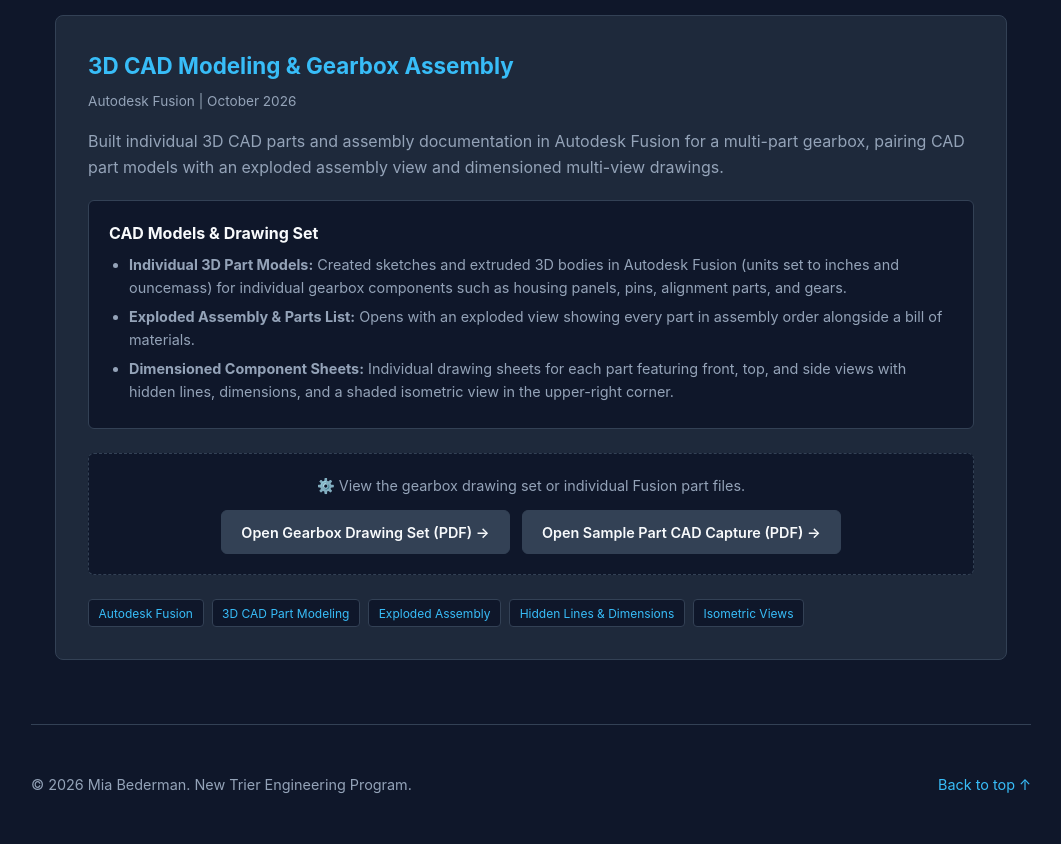
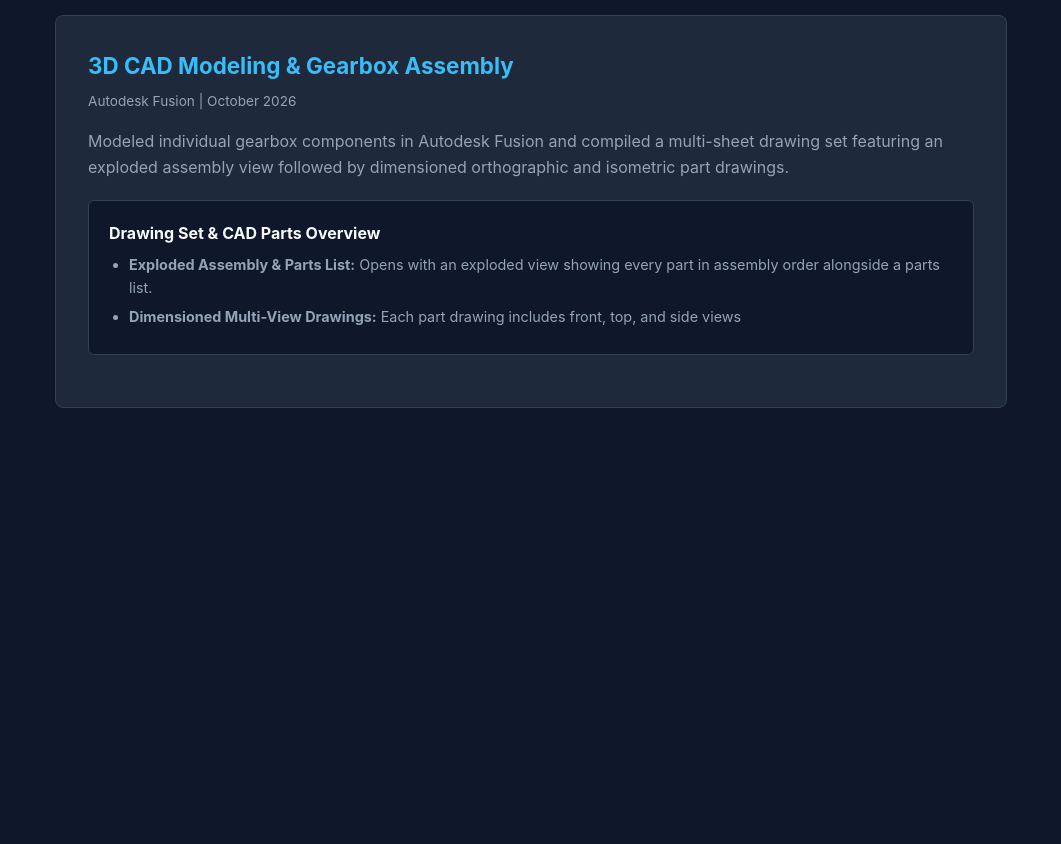
Before and after one commit to bedermanportfolio/portfolio, a plain HTML site: page index.html in a window 1280 px wide. Shown: the part 2060-2904 px from the top of the page, without its empty margins (109-1170 px from the left). After the commit the page ends 2500 px from the top, so only its background shows below. Drawn offline with Linux system fonts and the light colour scheme.

Commit message:
Update index.html

```diff
--- a/index.html
+++ b/index.html
@@ -53,12 +53,16 @@
     .cycle-step h4 { font-size: 0.95rem; color: var(--text); margin-bottom: 0.3rem; }
     .cycle-step p { font-size: 0.85rem; color: var(--text-muted); margin: 0; }
 
-    /* Highlight Box inside CAD section */
+    /* Highlight Box & Part Links inside CAD section */
     .feature-box { background: var(--bg); border: 1px solid var(--border); border-radius: 6px; padding: 1.25rem; margin: 1.25rem 0; }
     .feature-box h4 { font-size: 1rem; color: var(--text); margin-bottom: 0.4rem; }
     .feature-box p { font-size: 0.9rem; color: var(--text-muted); margin-bottom: 0.5rem; }
     .feature-box ul { margin-left: 1.25rem; color: var(--text-muted); font-size: 0.9rem; }
     .feature-box li { margin-bottom: 0.35rem; }
+
+    .part-links { display: grid; grid-template-columns: repeat(auto-fit, minmax(210px, 1fr)); gap: 0.6rem; margin-top: 0.75rem; }
+    .part-link { display: block; background: var(--surface); border: 1px solid var(--border); border-radius: 6px; padding: 0.55rem 0.8rem; font-size: 0.85rem; color: var(--text); }
+    .part-link:hover { border-color: var(--accent); color: var(--accent); }
 
     /* Tags */
     .tags { display: flex; flex-wrap: wrap; gap: 0.5rem; margin-top: 1.5rem; }
@@ -200,48 +204,10 @@
       <div class="project-meta">Autodesk Fusion | October 2026</div>
 
       <div class="project-body">
-        <p>Built individual 3D CAD parts and assembly documentation in Autodesk Fusion for a multi-part gearbox, pairing CAD part models with an exploded assembly view and dimensioned multi-view drawings.</p>
+        <p>Modeled individual gearbox components in Autodesk Fusion and compiled a multi-sheet drawing set featuring an exploded assembly view followed by dimensioned orthographic and isometric part drawings.</p>
 
         <div class="feature-box">
-          <h4>CAD Models &amp; Drawing Set</h4>
+          <h4>Drawing Set &amp; CAD Parts Overview</h4>
           <ul>
-            <li><strong>Individual 3D Part Models:</strong> Created sketches and extruded 3D bodies in Autodesk Fusion (units set to inches and ouncemass) for individual gearbox components such as housing panels, pins, alignment parts, and gears.</li>
-            <li><strong>Exploded Assembly &amp; Parts List:</strong> Opens with an exploded view showing every part in assembly order alongside a bill of materials.</li>
-            <li><strong>Dimensioned Component Sheets:</strong> Individual drawing sheets for each part featuring front, top, and side views with hidden lines, dimensions, and a shaded isometric view in the upper-right corner.</li>
-          </ul>
-        </div>
-      </div>
-
-      <div style="background: var(--bg); border: 1px dashed var(--border); border-radius: 6px; padding: 1.25rem; text-align: center; margin-top: 1.5rem;">
-        <p style="font-size: 0.9rem; color: var(--text-muted); margin-bottom: 0.8rem;">
-          ⚙️ View the gearbox drawing set or individual Fusion part files.
-        </p>
-        <!-- Update href values below to match your exact uploaded filenames -->
-        <div style="display: flex; gap: 0.75rem; justify-content: center; flex-wrap: wrap;">
-          <a href="gearbox-drawings.pdf" target="_blank" class="btn btn-secondary">
-            Open Gearbox Drawing Set (PDF) &rarr;
-          </a>
-          <a href="gearbox-part-example.pdf" target="_blank" class="btn btn-secondary">
-            Open Sample Part CAD Capture (PDF) &rarr;
-          </a>
-        </div>
-      </div>
-
-      <div class="tags">
-        <span class="tag">Autodesk Fusion</span>
-        <span class="tag">3D CAD Part Modeling</span>
-        <span class="tag">Exploded Assembly</span>
-        <span class="tag">Hidden Lines &amp; Dimensions</span>
-        <span class="tag">Isometric Views</span>
-      </div>
-    </article>
-
-  </main>
-
-  <footer>
-    <p>&copy; 2026 Mia Bederman. New Trier Engineering Program.</p>
-    <p><a href="#top">Back to top &uarr;</a></p>
-  </footer>
-
-</body>
-</html>
+            <li><strong>Exploded Assembly &amp; Parts List:</strong> Opens with an exploded view showing every part in assembly order alongside a parts list.</li>
+            <li><strong>Dimensioned Multi-View Drawings:</strong> Each part drawing includes front, top, and side views
```
